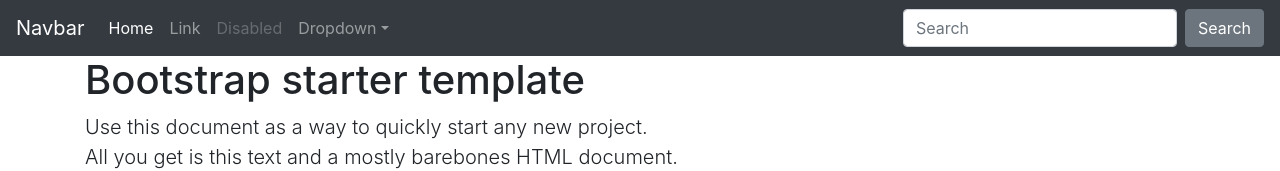
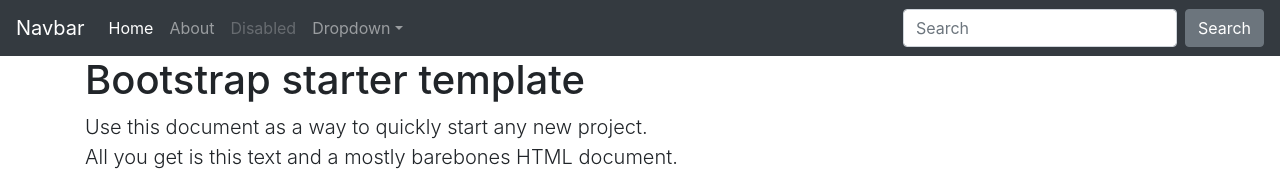
Before and after one commit to vemonet/angular-connect-app, an Angular app: page / in a window 1280 px wide. Shown: the top 171 px of the page. Built offline with nearby package versions, Linux system fonts and the light colour scheme.

Commit message:
edit readme

```diff
--- a/src/app/nav/nav.component.html
+++ b/src/app/nav/nav.component.html
@@ -10,7 +10,7 @@
         <a class="nav-link" href="#">Home <span class="sr-only">(current)</span></a>
       </li>
       <li class="nav-item">
-        <a class="nav-link" href="#">Link</a>
+        <a class="nav-link" href="/about">About</a>
       </li>
       <li class="nav-item">
         <a class="nav-link disabled" href="#" tabindex="-1" aria-disabled="true">Disabled</a>
```
Also changed, not shown: 1 other file (tests, documents, lock files or other folders).
